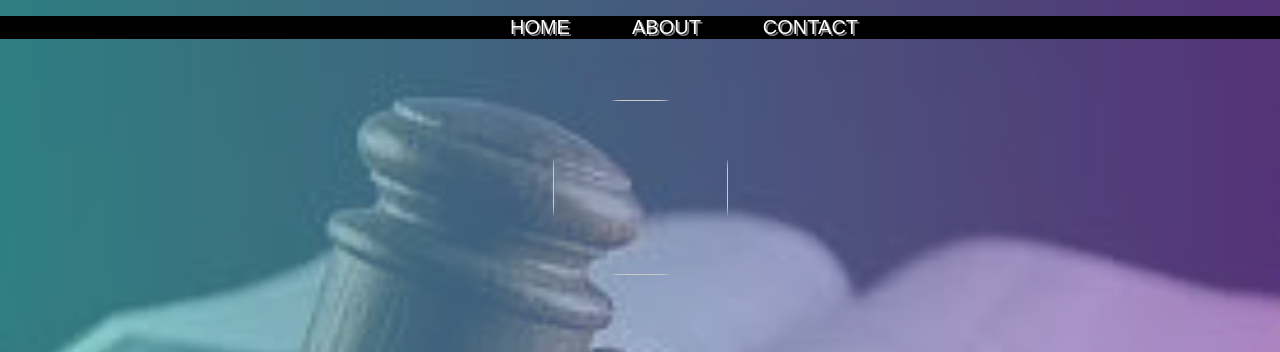
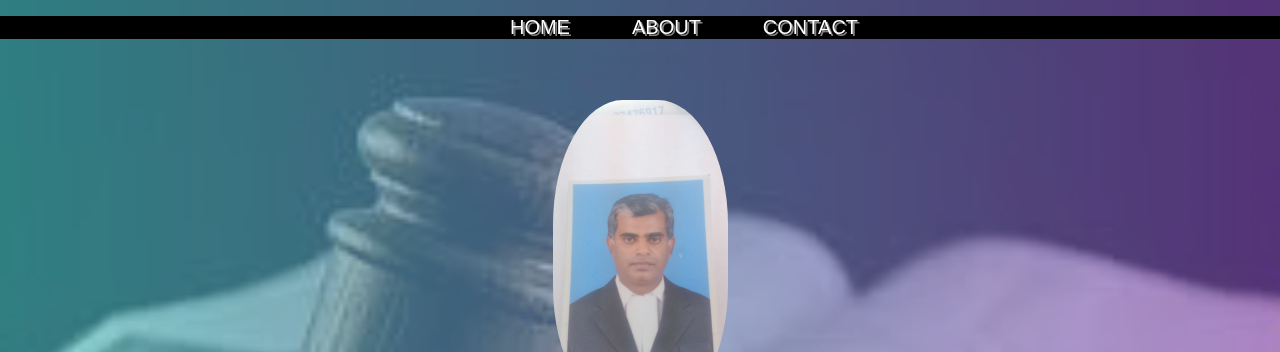
Before and after one commit to kanishkar-coder/advocate-website-simple-home-page, a plain HTML site: page index.html in a window 1280 px wide. Shown: the top 352 px of the page. Drawn offline with Linux system fonts and the light colour scheme; files whose address does not match are found by name.

Commit message:
Update index.html

```diff
--- a/index.html
+++ b/index.html
@@ -13,7 +13,7 @@
         </ul>
     </center>
       <section id="home">
-        <div class="parallax-inner"> <img src="images/me.JPG" class="profile" />
+        <div class="parallax-inner"> <img src="me.JPG" class="profile" />
             <h1>Welcome to <br><span id="name" ><b style='color:tomato'>KR Advocate </b>Office</span></h1>
             <h2>Easy Approach in short time</h2>
         </div>
```
